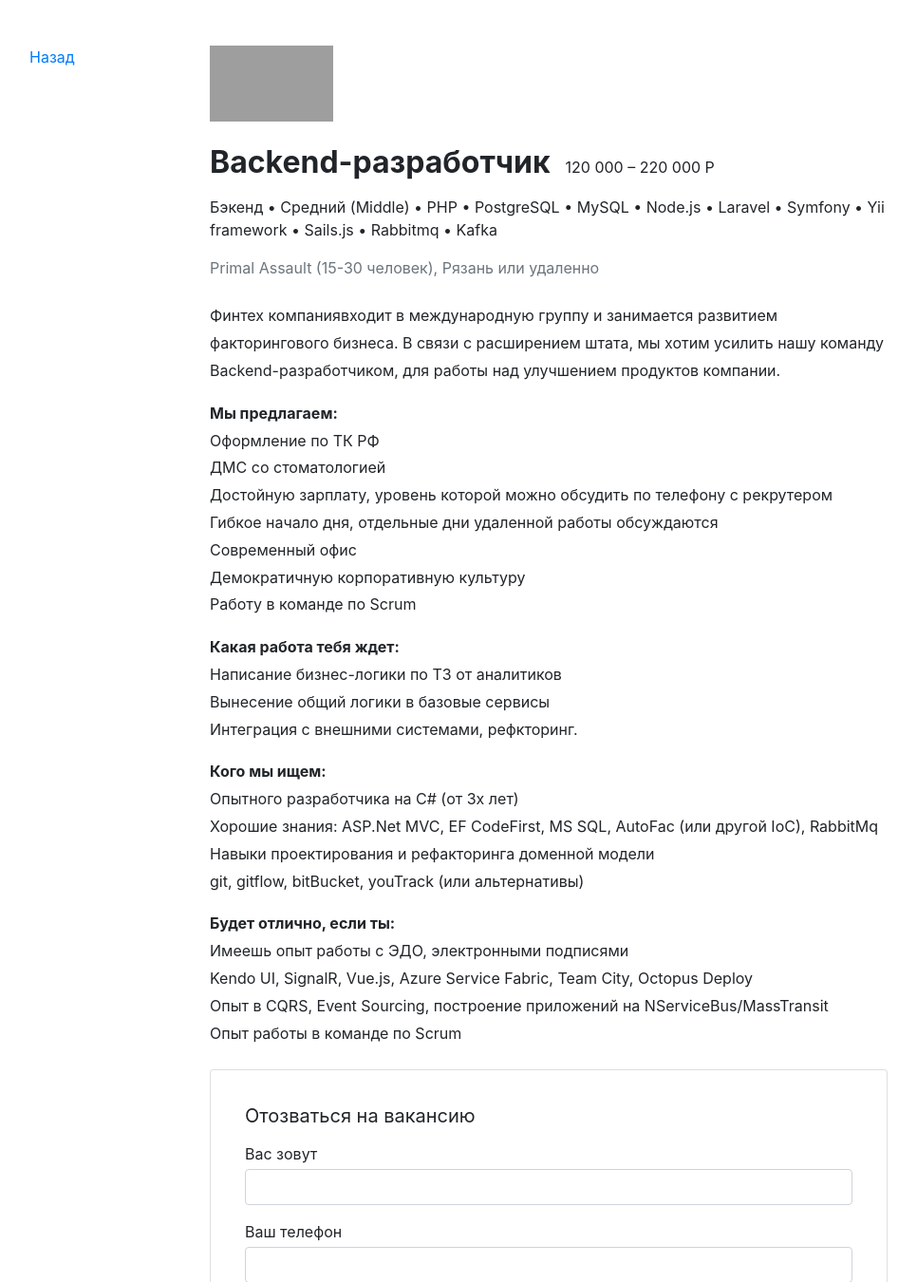
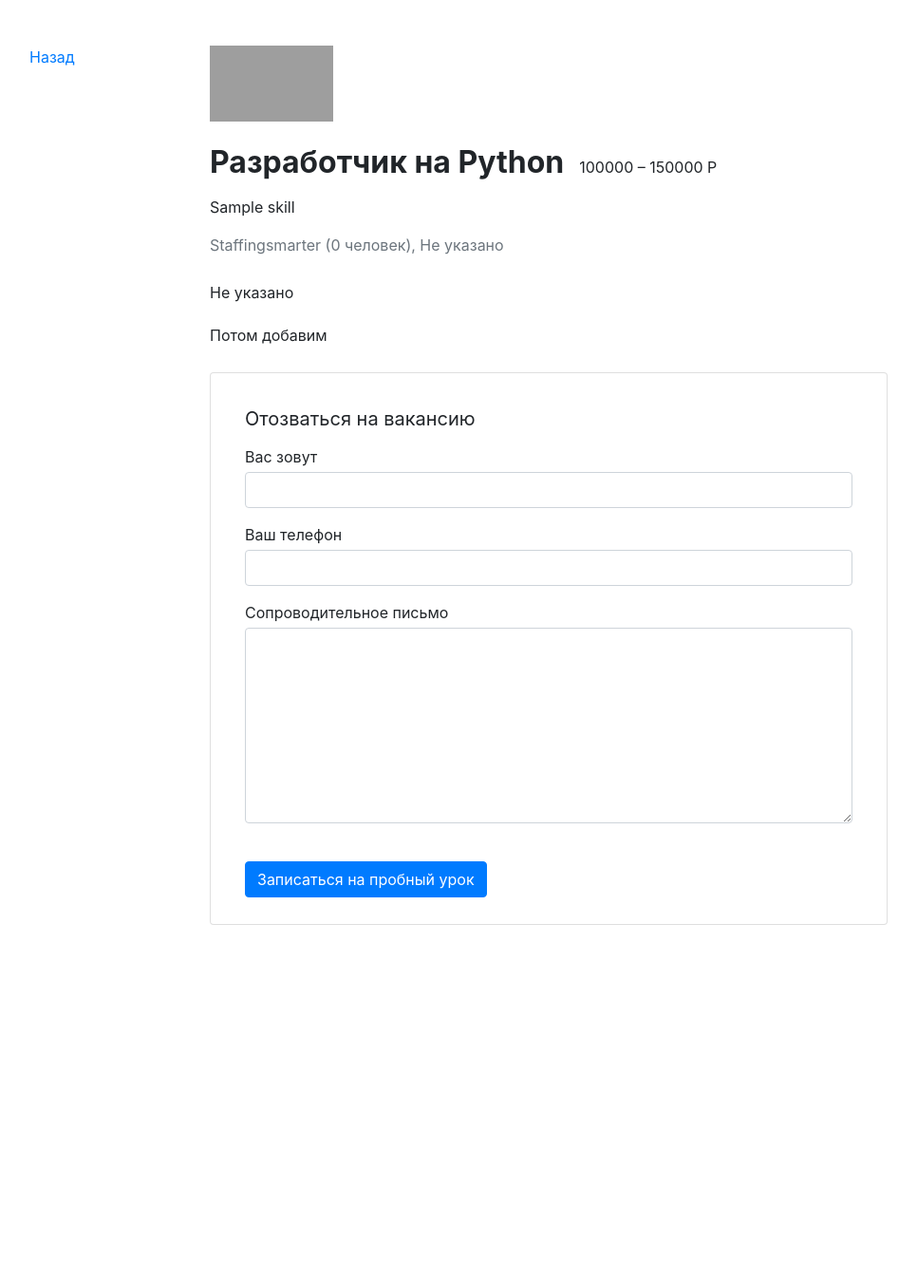
Before and after one commit to sonulen/jobba_hunt, a Django app: page /jobs/1/ in a window 1280 px wide. Shown: the part 92-1442 px from the top of the page at 95% size, without its empty margins (70-1036 px from the left). After the commit the page ends 1066 px from the top, so only its background shows below. Run offline with Django 3.2, Linux system fonts and the light colour scheme; data comes from the database, SQL or seed files in the repository; tables that the repository leaves empty hold one stand-in row (values such as "Sample post"); some libraries are stand-ins or nearby versions; grey boxes are pictures that could not be loaded.

Commit message:
update: Закончил страницу с вакансией

```diff
--- a/jobs/views.py
+++ b/jobs/views.py
@@ -71,10 +71,18 @@
     template_name = "jobs/job.html"
 
     def get(self, request, id: int):
+        print(id)
+
+        if Vacancy.objects.filter(pk=id).first() == None:
+            raise Http404
+
+        print(Vacancy.objects.filter(pk=id).first().title)
+
         return render(
             request,
             self.template_name,
             context={
+                "vacancy": Vacancy.objects.filter(pk=id).first()
             }
         )
 
--- a/templates/jobs/job.html
+++ b/templates/jobs/job.html
@@ -5,49 +5,28 @@
     <div class="row mt-5">
         <div class="col-12 col-lg-2">
             <div class="pl-3 mb-5">
-                <p><a href="#">Назад</a></p>
+                <p><a href="{{request.META.HTTP_REFERER}}">Назад</a></p>
             </div>
         </div>
         <div class="col-12 col-lg-8">
             <section class="pl-3">
-                <a href="#"><img src="https://place-hold.it/130x80" width="130" height="80" alt=""></a>
+                <a href="{% url 'company_detail' vacancy.company.pk %}"><img src="https://place-hold.it/130x80"
+                        width="130" height="80" alt=""></a>
                 <div class="d-flex align-items-baseline align-content-baseline">
-                    <h1 class="h2 mt-4 font-weight-bold">Backend-разработчик</h1>
-                    <p class="m-0 pl-3">120 000 – 220 000 Р</p>
+                    <h1 class="h2 mt-4 font-weight-bold">{{ vacancy.title }}</h1>
+                    <p class="m-0 pl-3">{{ vacancy.salary_min }} – {{ vacancy.salary_max }} Р</p>
                 </div>
-                <p class="mt-2">Бэкенд • Средний (Middle) • PHP • PostgreSQL • MySQL • Node.js • Laravel • Symfony • Yii
-                    framework • Sails.js • Rabbitmq • Kafka</p>
-                <p class="text-muted mb-4">Primal Assault (15-30 человек), Рязань или удаленно</p>
+                <p class="mt-2">
+                    {% for skill in vacancy.skills.all %}
+                    {{ skill.title }}
+                    {% endfor %}
+                </p>
+                <p class="text-muted mb-4">{{ vacancy.company.name|title }} ({{ vacancy.company.employee_count }}
+                    человек),
+                    {{ vacancy.company.location }}</p>
                 <div style="line-height: 1.8;">
-                    <p>Финтех компаниявходит в международную группу и занимается развитием факторингового бизнеса. В
-                        связи с расширением штата, мы хотим усилить нашу команду Backend-разработчиком, для работы над
-                        улучшением продуктов компании.</p>
-                    <p><b>Мы предлагаем: </b><br>
-                        Оформление по ТК РФ<br>
-                        ДМС со стоматологией<br>
-                        Достойную зарплату, уровень которой можно обсудить по телефону с рекрутером<br>
-                        Гибкое начало дня, отдельные дни удаленной работы обсуждаются<br>
-                        Современный офис<br>
-                        Демократичную корпоративную культуру<br>
-                        Работу в команде по Scrum
-                    </p>
-                    <p><b>Какая работа тебя ждет: </b><br>
-                        Написание бизнес-логики по ТЗ от аналитиков<br>
-                        Вынесение общий логики в базовые сервисы<br>
-                        Интеграция с внешними системами, рефкторинг.
-                    </p>
-                    <p><b>Кого мы ищем: </b><br>
-                        Опытного разработчика на C# (от 3х лет)<br>
-                        Хорошие знания: ASP.Net MVC, EF CodeFirst, MS SQL, AutoFac (или другой IoC), RabbitMq <br>
-                        Навыки проектирования и рефакторинга доменной модели <br>
-                        git, gitflow, bitBucket, youTrack (или альтернативы)
-                    </p>
-                    <p><b>Будет отлично, если ты:</b><br>
-                        Имеешь опыт работы с ЭДО, электронными подписями<br>
-                        Kendo UI, SignalR, Vue.js, Azure Service Fabric, Team City, Octopus Deploy<br>
-                        Опыт в CQRS, Event Sourcing, построение приложений на NServiceBus/MassTransit<br>
-                        Опыт работы в команде по Scrum
-                    </p>
+                    <p>{{ vacancy.company.description }}</p>
+                    <p>{{ vacancy.description }}</p>
                 </div>
                 <form action="/echo" class="card mt-4 mb-3">
                     <div class="card-body mx-3">
```
